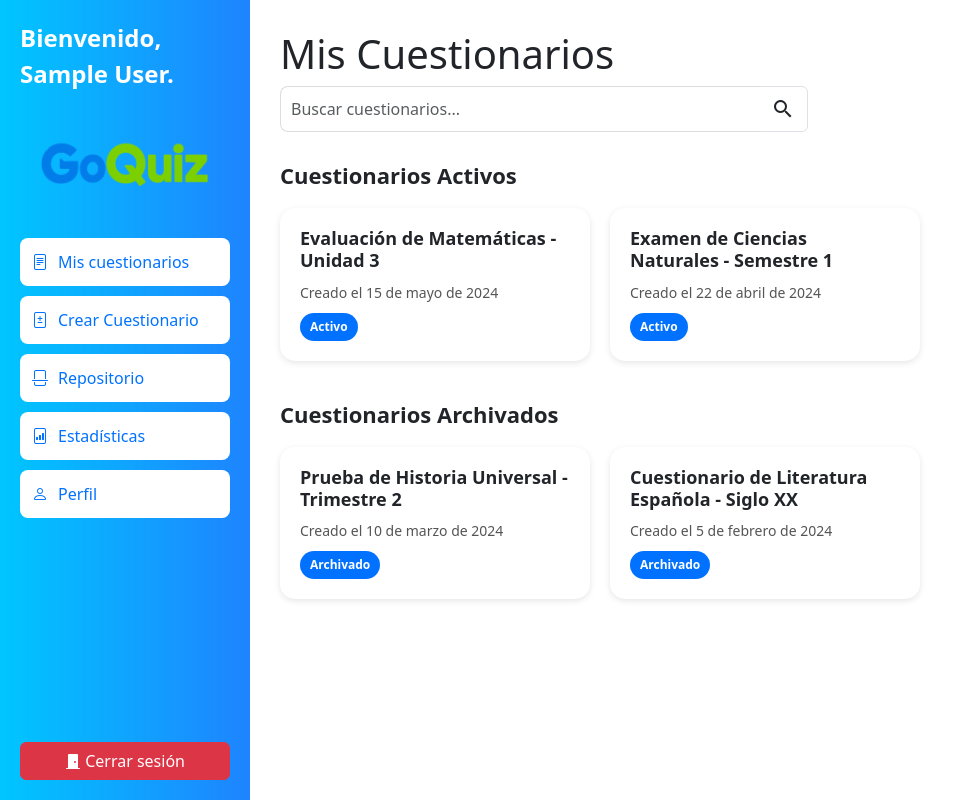
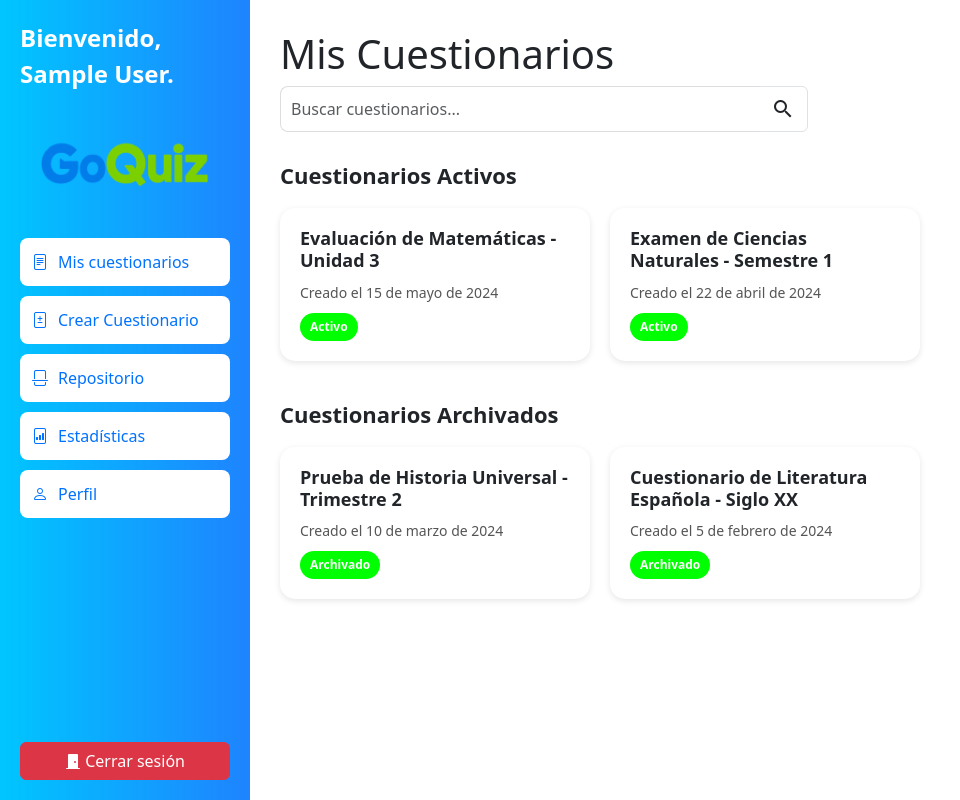
Before and after one commit to AGonzalesCajusol/kahoot_web, a Flask app: page /dashboard in a window 1280 px wide. Shown: the whole page, without its empty margins (0-960 px from the left). Run offline with Flask 3, Linux system fonts and the light colour scheme; the visitor is signed in with stand-in values (Sample User, id 1).

Commit message:
diseño breve

```diff
--- a/static/CSS/dashboard.css
+++ b/static/CSS/dashboard.css
@@ -178,13 +178,14 @@
     }
 
     .status {
-        background-color: #0072ff;
+        background-color: #00ff00;
         padding: 5px 10px;
         color: #fff;
         border-radius: 15px;
         font-size: 12px;
         font-weight: 600;
         display: inline-block;
+        width: fit-content;
     }
 
     .status.active {
```
